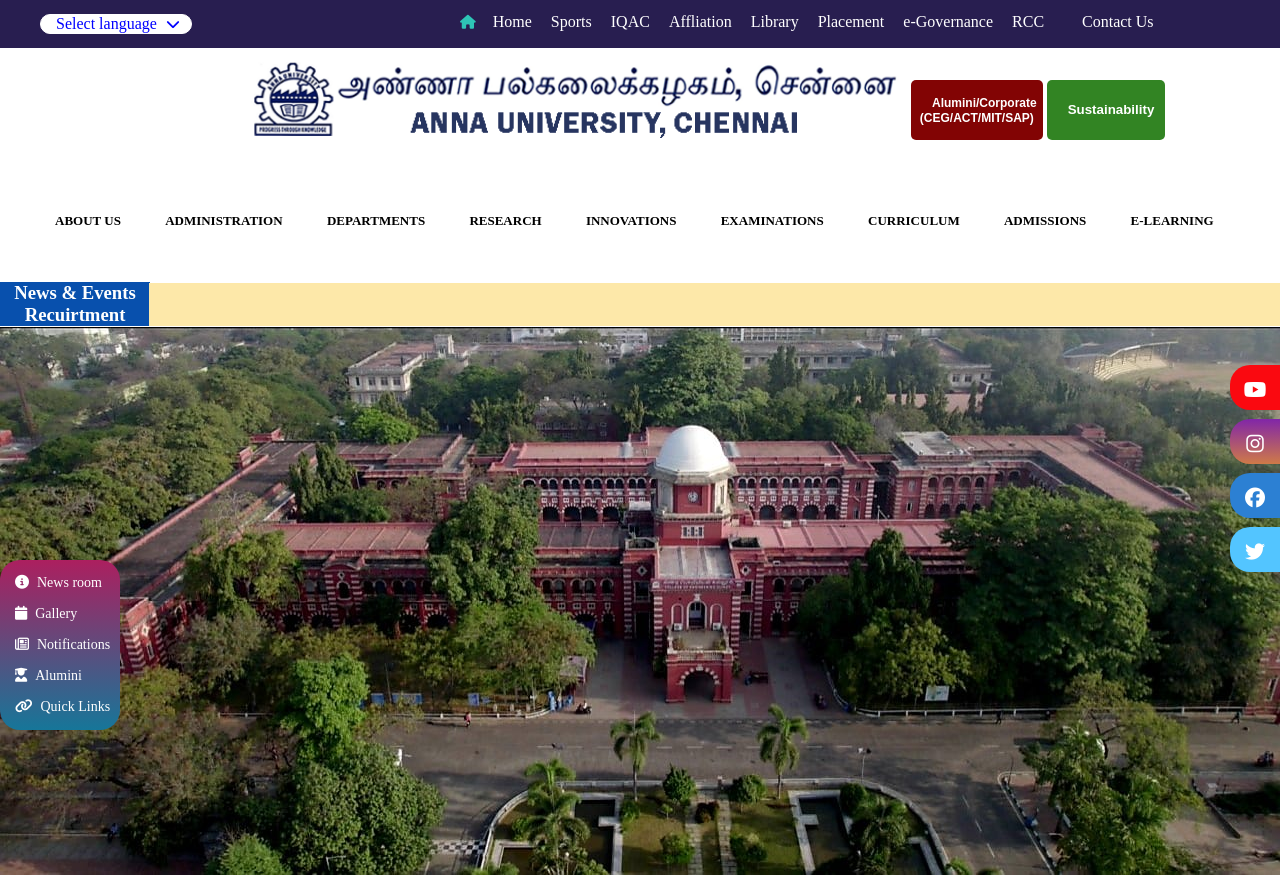
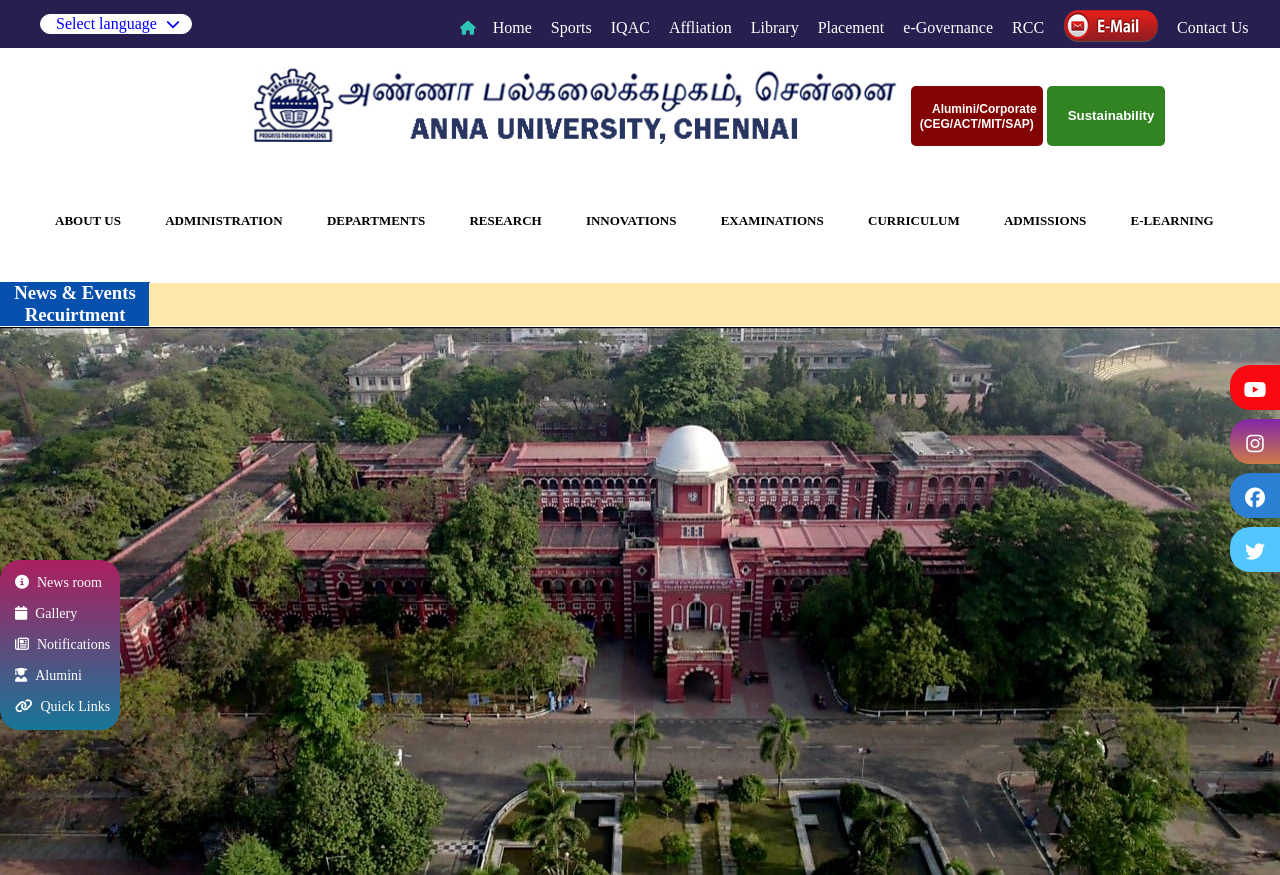
Before and after one commit to kumaravel-kannan/anna-university, a plain HTML site: page index.html in a window 1280 px wide. Shown: the top 875 px of the page. Drawn offline with Linux system fonts and the light colour scheme.

Commit message:
Update index.html

```diff
--- a/index.html
+++ b/index.html
@@ -33,7 +33,7 @@
                  <li id="placement"><a style="text-decoration:none ;" href="">Placement</a></li>
                  <li id="governance"><a style="text-decoration: none;" href="">e-Governance</a></li>
                  <li id="rcc"><a style="text-decoration: none;" href="">RCC</a></li>
-                 <li id="image"><a style="text-decoration: none;" href=""><img src="/HTML/web image/email.png" alt=""></a></li>
+                 <li id="image"><a style="text-decoration: none;" href=""><img src="web image/email.png" alt=""></a></li>
                  <li id="contact"><a style="text-decoration: none;" href="">Contact Us</a></li>
                 </ul>
             </div>
```
